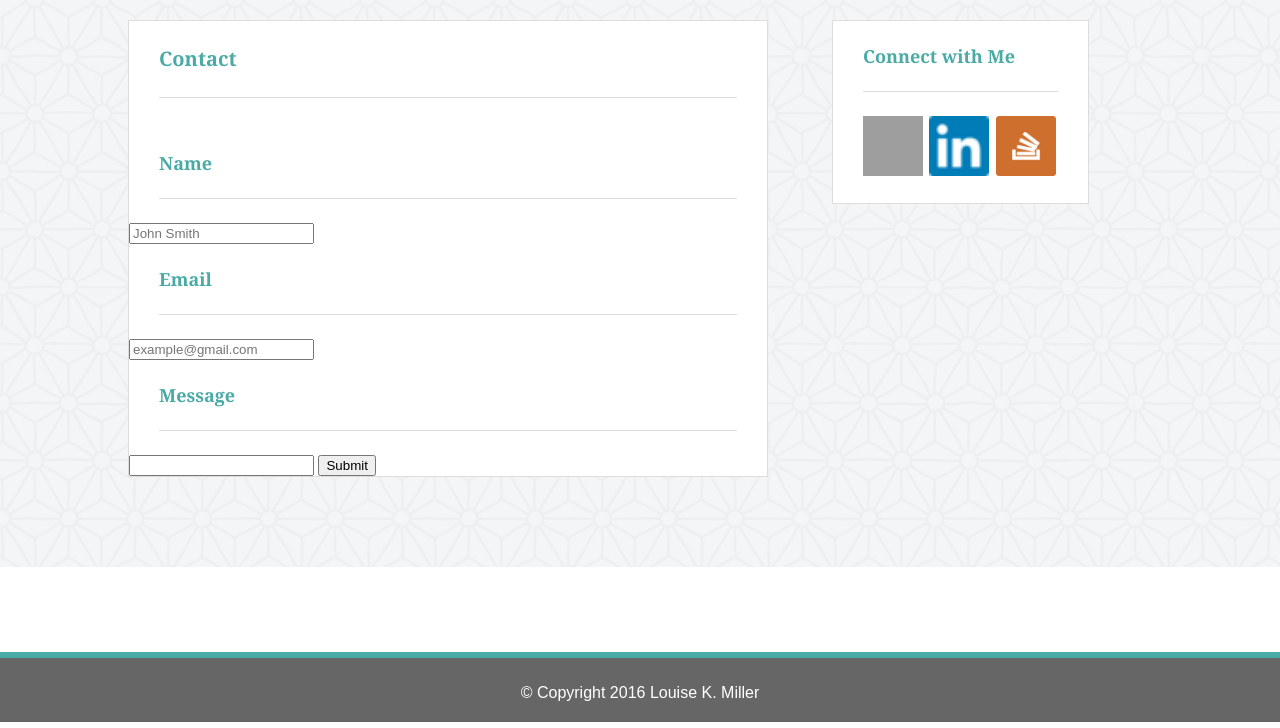
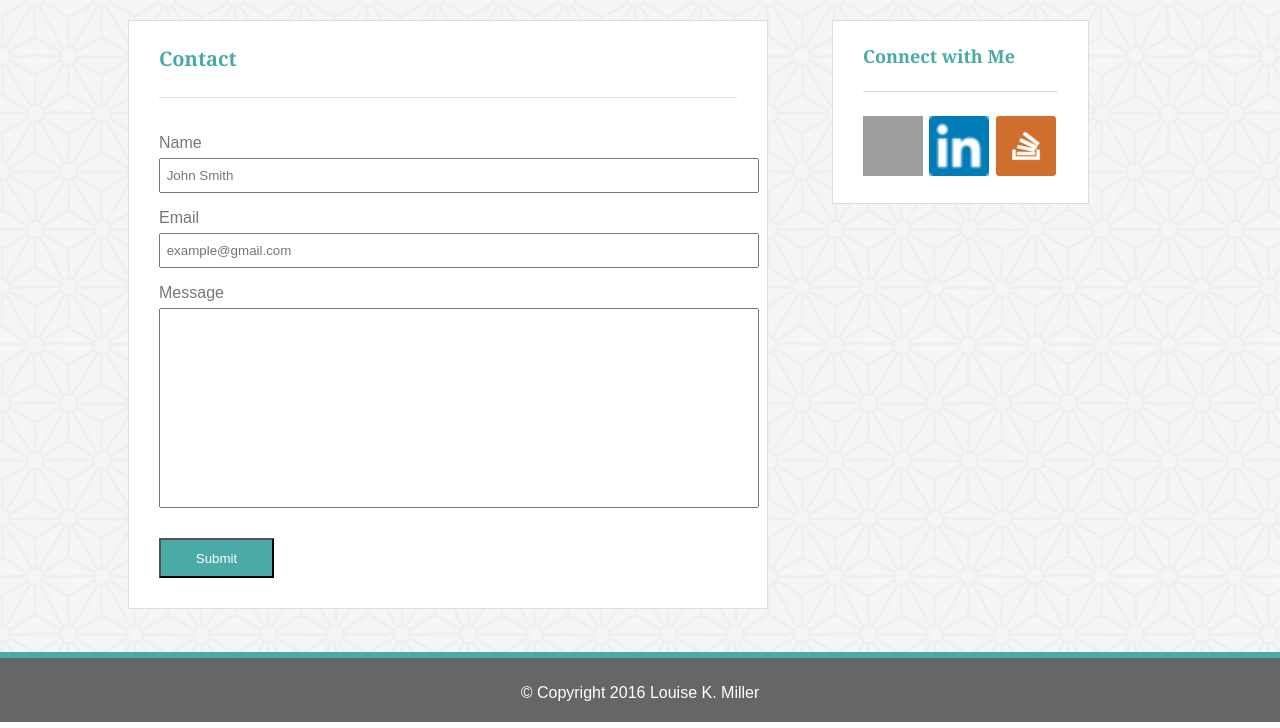
Before and after one commit to LouiseKMiller/Basic-Portfolio, a PHP site: page /contact.html in a window 1280 px wide. Shown: the part 78-806 px from the top of the page. Run offline with PHP 8.4, Linux system fonts and the light colour scheme; grey boxes are pictures that could not be loaded.

Commit message:
edited contact and portfolio per specs, ran validator

```diff
--- a/assets/css/style.css
+++ b/assets/css/style.css
@@ -80,11 +80,16 @@ Columns
 	display: inline-block;
 	vertical-align: top;
 	width: 50%;
+	height: 200px;
 }
-.grid,
+.grid {
+	padding-left: 10px;
+	padding-right: 10px;
+}
 .column {
-	padding-left: 5px;
-	padding-right: 5px;
+	padding-left: 1%;
+	padding-right: 1%;
+	position: relative;
 }
 
 /*========================================
@@ -127,7 +132,7 @@ h1, h4 {
 	background-color: #4aaaa5;
 	color: white;
 }
-h2, h3, h5 {
+h2, h3 {
 	color: #4aaaa5;
 }
 footer {
@@ -141,7 +146,7 @@ footer {
  */
 
  h1, h2, h3, h4 {
- 	font-family: 'Georgia', Times, Times New Roman, serif;
+ 	font-family: 'Georgia', Times, "Times New Roman", serif;
  }
 
  h3 {
@@ -244,6 +249,62 @@ h3 {
 	margin-right: 30px;
 	margin-bottom: 24px;
 }
+
+
+/*
+===================================================
+Portfolio
+===================================================
+*/
+
+h4 {
+	font-size: 18px;
+	line-height: 30px;
+	width: 250px;
+	font-weight: bold;
+	text-align: center;
+	position: absolute;
+	bottom: 65px;
+}
+
+.portfolio-image {
+	height: 200px;
+	width: 250px;
+	padding-bottom: 50px;
+}
+
+/*
+===================================================
+Contact Section
+===================================================
+*/
+
+h5 {
+	font-size: 16px;
+	line-height: 30px;
+	margin-left: 30px;
+}
+
+input {
+	width: 600px;
+	height: 35px;
+	margin-left: 30px;
+	margin-bottom: 10px;
+}
+
+#message {
+	height: 200px;
+}
+button {
+	background-color: #4aaaa5;
+	color: white;
+	margin-left: 30px;
+	margin-top: 20px;
+	margin-bottom: 30px;
+	width: 115px;
+	height: 40px;
+}
+
 /*
 ===================================================
 Sticky Footer
@@ -285,11 +346,6 @@ images
 	margin-right: 2px;
 }
 
-.portfolio-image {
-	height: 75px;
-	width: 100px;
-}
-
 #bio-image {
 	float: left;
 	height: 200px;
--- a/contact.html
+++ b/contact.html
@@ -15,39 +15,41 @@
 			<section class="header-left">
 				<h1>Louise Miller</h1>
 			</section><!--
-			--><section class="header-right">
+			--><div class="header-right">
 				<nav>
 					<ul>
 						<li><a href="index.html">About</a></li>
-						<li class="nav-spacer"><span>&#124</span></li>
+						<li class="nav-spacer"><span>&#124;</span></li>
 						<li><a href="portfolio.html">Portfolio</a></li>
-						<li class="nav-spacer"><span>&#124</span></li>
+						<li class="nav-spacer"><span>&#124;</span></li>
 						<li><a href="contact.html">Contact</a></li>
 					</ul>
 				</nav>
-			</section>
+			</div>
 		</header>
 		<div class="container pretty-background page-wrap">
 			<section class="main main-block">
 				<h2>Contact</h2>
-				<h3>Name</h3>
-				<input type="text" name="name" placeholder="John Smith" required>
-				<h3>Email</h3>
-				<input type="email" name="email" placeholder="example@gmail.com" required>
-				<h3>Message</h3>
-				<input type="text" name="body">
-				<input type="submit" name="submit" value="Submit">
+				<h5>Name</h5>
+				<input type="text" name="name" placeholder="&nbsp;John Smith" required>
+				<h5>Email</h5>
+				<input type="email" name="email" placeholder="&nbsp;example@gmail.com" required>
+				<h5>Message</h5>
+				<input id="message" type="text" name="body">
+				<button name="submit">
+					<strong>Submit</strong>
+				</button>
 			</section><!--
-			--><section class="side-bar">
+			--><div class="side-bar">
 				<aside class="connection-block">
 					<h3>Connect with Me</h3>
-					<section id="thumbnail-section">
+					<div id="thumbnail-section">
 						<a href="https://github.com/LouiseKMiller" target="_blank"><img src="assets/images/GitHub.png" class="thumbnail" alt="github thumbnail"></a>
 						<a href="www.linkedin.com/in/louisekmiller" target="_blank"><img src="assets/images/LinkedIn.png" class="thumbnail" alt="linkedin thumbnail"></a>
 						<a href="http://stackoverflow.com/" target="_blank"><img src="assets/images/stackoverflow.png" class="thumbnail" alt="stackoverflow thumbnail"></a>
-					</section>
+					</div>
 				</aside>
-			</section>
+			</div>
 		</div>
 	</div>
 		<footer class="container site-footer">
```
Also changed, not shown: portfolio.html (+21 -18 lines).
